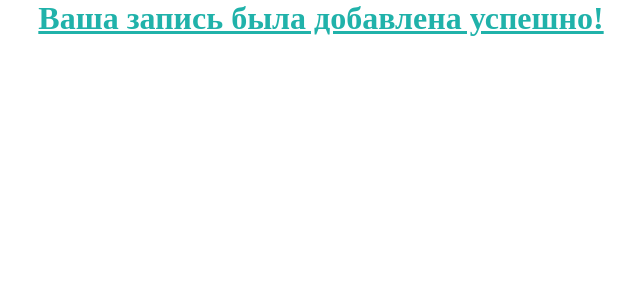
After one commit to DartOrin/todo, a Django app: template product/templates/add.html in a window 1280 px wide. The commit adds this page. Shown: the top 300 px of the page, without its empty margins (319-959 px from the left). Run offline with Django 3.2, Linux system fonts and the light colour scheme; the template is opened without the code that fills it, so the values that code supplies are empty.

Commit message:
add add.html

```diff
--- a/product/static/styles/index.css
+++ b/product/static/styles/index.css
@@ -111,3 +111,11 @@ section {
     margin: 0 5px;
     cursor: pointer;
 }
+
+.success {
+    text-align: center;
+    color: lightseagreen;
+    text-decoration: underline;
+    font-size: 2em;
+
+}
--- /dev/null
+++ b/product/templates/add.html
@@ -0,0 +1,16 @@
+{% load static %}
+<!DOCTYPE html>
+<html lang="en">
+
+<head>
+    <meta charset="UTF-8">
+    <meta name="viewport" content="width=device-width, initial-scale=1.0">
+    <title>Успешно</title>
+    <link rel="stylesheet" href="{% static 'styles/index.css' %}">
+</head>
+
+<body>
+    <h2 class="success">Ваша запись была добавлена успешно!</h2>
+</body>
+
+</html>
```
